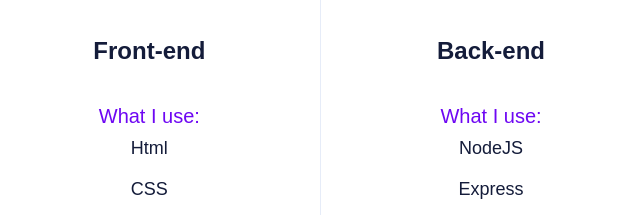
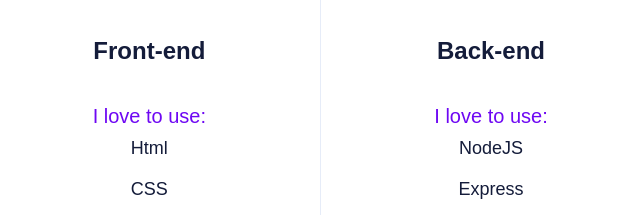
Before and after one commit to leopold-van-der-elst/portfolio, a plain HTML site: page index.html in a window 1280 px wide. Shown: the part 1525-1740 px from the top of the page, 149-789 px from the left. Drawn offline with Linux system fonts and the light colour scheme; a web font is replaced by a local one.

Commit message:
change sentence

```diff
--- a/index.html
+++ b/index.html
@@ -30,7 +30,7 @@
         <div class="column">
             <img class="skillImg" src="/ux.png" alt="test">
             <h3 class="columnTitle">Front-end</h3>
-            <p class="columnTitle2">What I use:</p>
+            <p class="columnTitle2">I love to use:</p>
             <p class="columnUnderTitle2">Html</p>
             <p class="columnUnderTitle2">CSS</p>
             <p class="columnUnderTitle2">Tailwind CSS</p>
@@ -45,7 +45,7 @@
         <div class="column">
             <img class="skillImg" src="/server.png" alt="test">
             <h3 class="columnTitle">Back-end</h3>
-            <p class="columnTitle2">What I use:</p>
+            <p class="columnTitle2">I love to use:</p>
             <p class="columnUnderTitle2">NodeJS</p>
             <p class="columnUnderTitle2">Express</p>
             <p class="columnUnderTitle2">NestJS</p>
```
